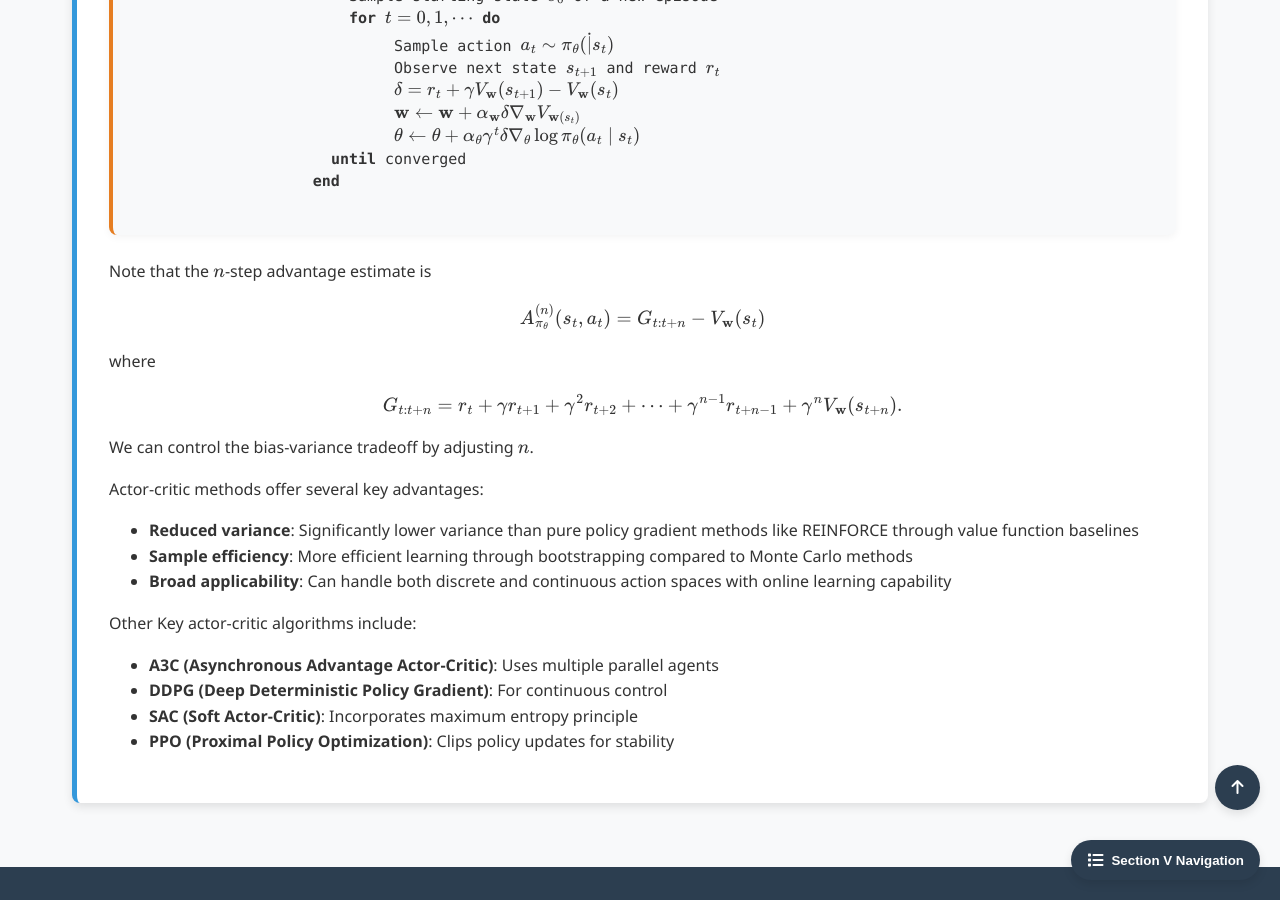
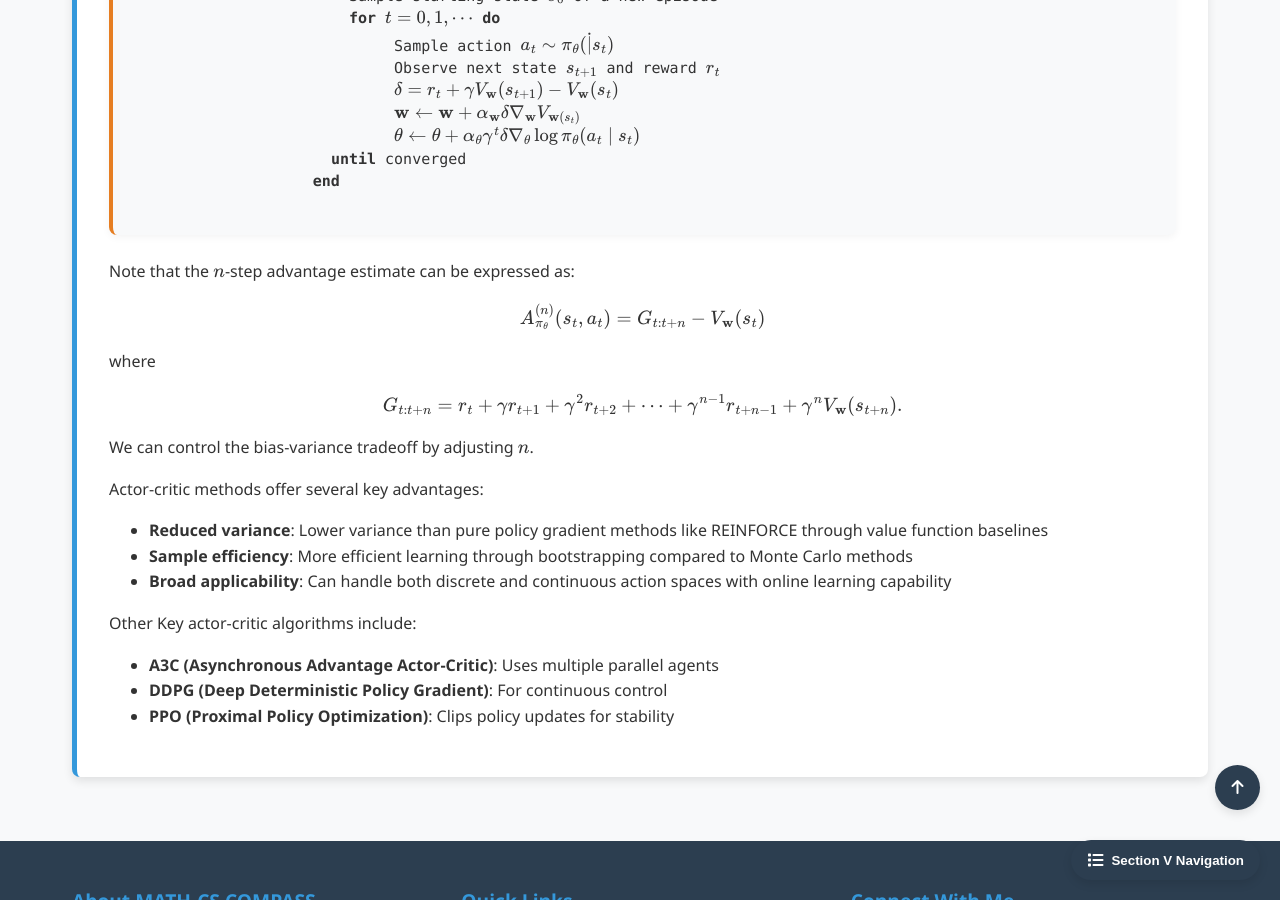
Before and after one commit to Yusukey01/yusukey01.github.io, a Jekyll site: the page built from Mathematics/Machine_learning/intro_RL.html, in a window 1280 px wide and 900 px high, scrolled down 17516 px. Built offline with Jekyll 4.4.1, drawn with Linux system fonts in a browser that asks for light colours.

Commit message:
update RL section, policy-based

```diff
--- a/Mathematics/Machine_learning/intro_RL.html
+++ b/Mathematics/Machine_learning/intro_RL.html
@@ -1018,7 +1018,7 @@ uses_python: false
                 </div>
 
                 <p>
-                    Note that the \(n\)-step advantage estimate is
+                    Note that the \(n\)-step advantage estimate can be expressed as:
                     \[
                     A_{\pi_\theta}^{(n)}(s_t, a_t) = G_{t:t+n} - V_{\mathbf{w}}(s_t)
                     \]
@@ -1032,7 +1032,7 @@ uses_python: false
                 <p>
                     Actor-critic methods offer several key advantages:
                     <ul style="padding-left: 40px;">
-                        <li><strong>Reduced variance</strong>: Significantly lower variance than pure policy gradient methods like REINFORCE through value function baselines</li>
+                        <li><strong>Reduced variance</strong>: Lower variance than pure policy gradient methods like REINFORCE through value function baselines</li>
                         <li><strong>Sample efficiency</strong>: More efficient learning through bootstrapping compared to Monte Carlo methods</li>
                         <li><strong>Broad applicability</strong>: Can handle both discrete and continuous action spaces with online learning capability</li>
                     </ul>
@@ -1043,7 +1043,6 @@ uses_python: false
                     <ul style="padding-left: 40px;">
                         <li><strong>A3C (Asynchronous Advantage Actor-Critic)</strong>: Uses multiple parallel agents</li>
                         <li><strong>DDPG (Deep Deterministic Policy Gradient)</strong>: For continuous control</li>
-                        <li><strong>SAC (Soft Actor-Critic)</strong>: Incorporates maximum entropy principle</li>
                         <li><strong>PPO (Proximal Policy Optimization)</strong>: Clips policy updates for stability</li>
                     </ul>
                 </p>
```
